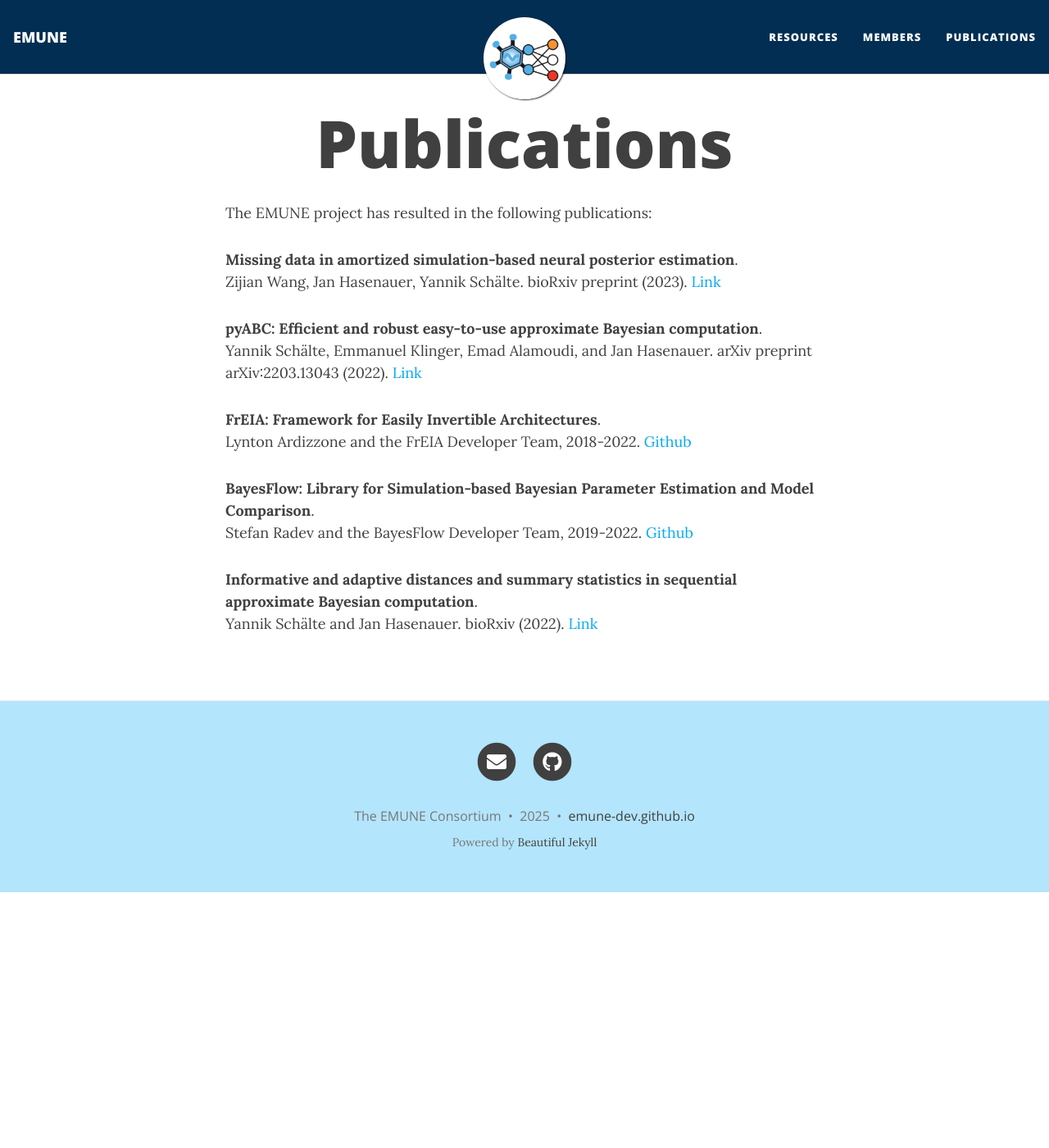
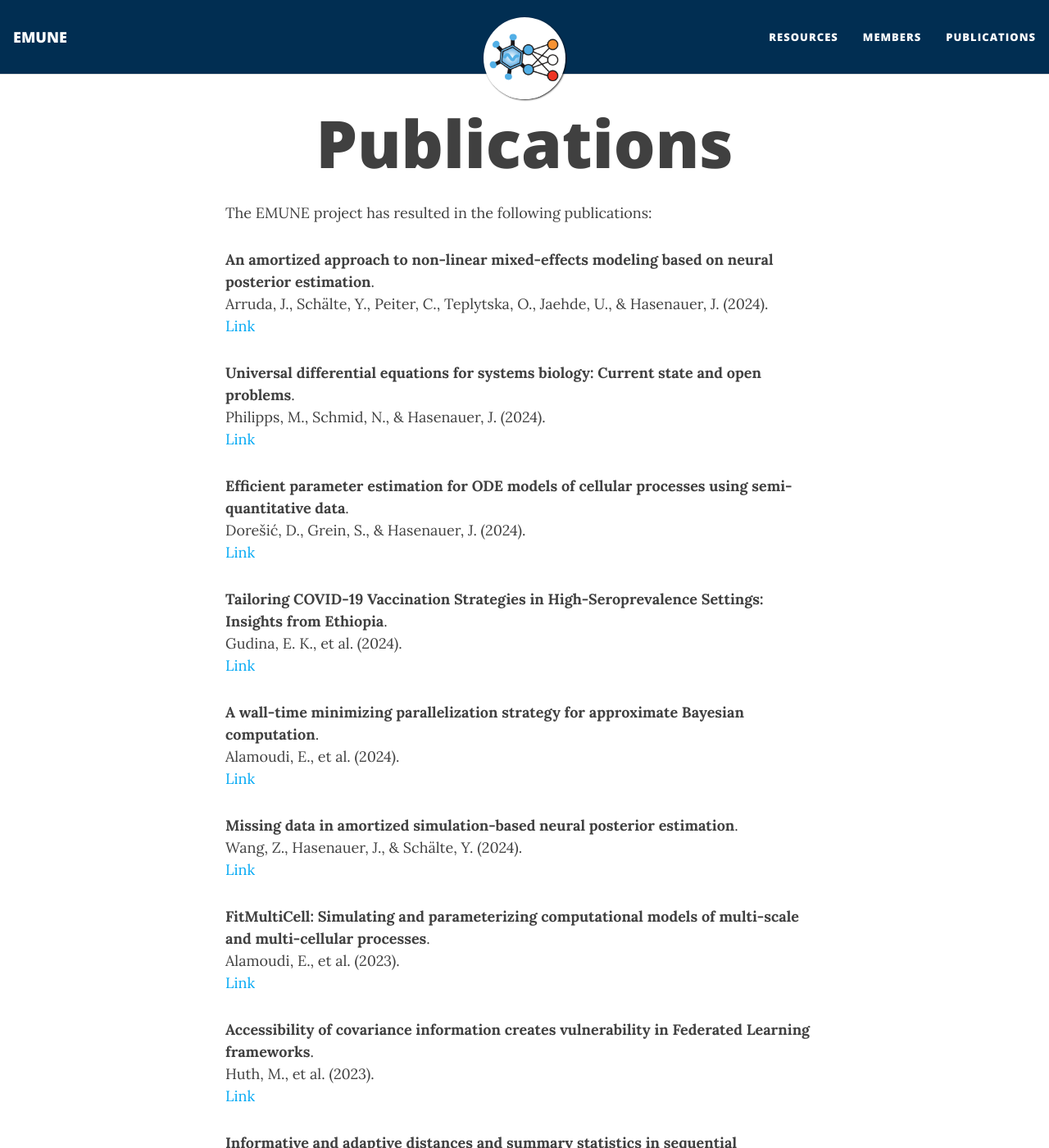
Before and after one commit to emune-dev/emune-dev.github.io, a Jekyll site: the page built from publications.html, in a window 1280 px wide and 1400 px high. Shown: the whole window at 82% size. Built offline with Jekyll 4.4.1, drawn with Linux system fonts in a browser that asks for light colours; nearby versions of some CDN libraries; some of the changed text lies outside the part shown.

Commit message:
Update publications.html

```diff
--- a/publications.html
+++ b/publications.html
@@ -5,21 +5,61 @@ title: Publications
 
 The EMUNE project has resulted in the following publications:
 
-<p><b>Missing data in amortized simulation-based neural posterior estimation</b>.<br/>
-Zijian Wang, Jan Hasenauer, Yannik Schälte. bioRxiv preprint (2023). <a href="https://www.biorxiv.org/content/10.1101/2023.01.09.523219">Link</a></p>
+<p><b>An amortized approach to non-linear mixed-effects modeling based on neural posterior estimation</b>.<br />
+Arruda, J., Schälte, Y., Peiter, C., Teplytska, O., Jaehde, U., & Hasenauer, J. (2024).<br />
+<a href="https://proceedings.mlr.press/v235/arruda24a.html">Link</a></p>
+
+<p><b>Universal differential equations for systems biology: Current state and open problems</b>.<br />
+Philipps, M., Schmid, N., & Hasenauer, J. (2024).<br />
+<a href="https://doi.org/10.1101/2024.11.29.626122">Link</a></p>
+
+<p><b>Efficient parameter estimation for ODE models of cellular processes using semi-quantitative data</b>.<br />
+Dorešić, D., Grein, S., & Hasenauer, J. (2024).<br />
+<a href="https://doi.org/10.1093/bioinformatics/btae210">Link</a></p>
+
+<p><b>Tailoring COVID-19 Vaccination Strategies in High-Seroprevalence Settings: Insights from Ethiopia</b>.<br />
+Gudina, E. K., et al. (2024).<br />
+<a href="https://doi.org/10.3390/vaccines12070745">Link</a></p>
+
+<p><b>A wall-time minimizing parallelization strategy for approximate Bayesian computation</b>.<br />
+Alamoudi, E., et al. (2024).<br />
+<a href="https://doi.org/10.1371/journal.pone.0294015">Link</a></p>
+
+<p><b>Missing data in amortized simulation-based neural posterior estimation</b>.<br />
+Wang, Z., Hasenauer, J., & Schälte, Y. (2024).<br />
+<a href="https://doi.org/10.1371/journal.pcbi.1012184">Link</a></p>
+
+<p><b>FitMultiCell: Simulating and parameterizing computational models of multi-scale and multi-cellular processes</b>.<br />
+Alamoudi, E., et al. (2023).<br />
+<a href="https://doi.org/10.1093/bioinformatics/btad674">Link</a></p>
+
+<p><b>Accessibility of covariance information creates vulnerability in Federated Learning frameworks</b>.<br />
+Huth, M., et al. (2023).<br />
+<a href="https://doi.org/10.1093/bioinformatics/btad531">Link</a></p>
+
+<p><b>Informative and adaptive distances and summary statistics in sequential approximate Bayesian computation</b>.<br />
+Schälte, Y., & Hasenauer, J. (2023).<br />
+<a href="https://doi.org/10.1371/journal.pone.0285836">Link</a></p>
 
 <p><b>pyABC: Efficient and robust easy-to-use approximate Bayesian computation</b>.<br />
-Yannik Schälte, Emmanuel Klinger, Emad Alamoudi, and Jan Hasenauer. arXiv preprint arXiv:2203.13043 (2022).
-<a href="https://arxiv.org/abs/2203.13043">Link</a></p>
+Schälte, Y., Klinger, E., Alamoudi, E., & Hasenauer, J. (2022).<br />
+<a href="https://doi.org/10.21105/joss.04304">Link</a></p>
 
-<p><b>FrEIA: Framework for Easily Invertible Architectures</b>.<br />
-Lynton Ardizzone and the FrEIA Developer Team, 2018-2022.
-<a href="https://github.com/VLL-HD/FrEIA">Github</a></p>
 
-<p><b>BayesFlow: Library for Simulation-based Bayesian Parameter Estimation and Model Comparison</b>.<br />
-Stefan Radev and the BayesFlow Developer Team, 2019-2022.
-<a href="https://github.com/stefanradev93/BayesFlow">Github</a></p>
+The EMUNE project contributed to the following toolboxes:
 
-<p><b>Informative and adaptive distances and summary statistics in sequential approximate Bayesian computation</b>.<br />
-Yannik Schälte and Jan Hasenauer. bioRxiv (2022).
-<a href="https://www.biorxiv.org/content/10.1101/2022.03.18.484896">Link</a></p>
+<p><b>FitMultiCell: Simulating and parameterizing computational models of multi-scale and multi-cellular processes</b>.<br />
+Alamoudi, E., et al. (2023).<br />
+<a href="https://fitmulticell.gitlab.io">Link</a></p>
+
+<p><b>BayesFlow: Amortized Bayesian Workflows With Neural Networks</b>.<br />
+Stefan T. Radev, Marvin Schmitt, Lukas Schumacher, Lasse Elsemüller, Valentin Pratz, Yannik Schälte, Ullrich Köthe, and Paul-Christian Bürkner. (2023).<br />
+<a href="https://bayesflow.org">arXiv</a></p>
+
+<p><b>pyABC: Efficient and robust easy-to-use approximate Bayesian computation</b>.<br />
+Schälte, Y., Klinger, E., Alamoudi, E., & Hasenauer, J. (2022).<br />
+<a href="https://pyabc.readthedocs.io">Link</a></p>
+
+<p><b>Morpheus: a user-friendly modeling environment for multiscale and multicellular systems biology</b>.<br />
+J. Starruß, W. de Back, L. Brusch and A. Deutsch. <i>Bioinformatics, 30</i> (9): 1331-1332, 2014.<br />
+<a href="https://morpheus.gitlab.io">Link</a></p>
```
